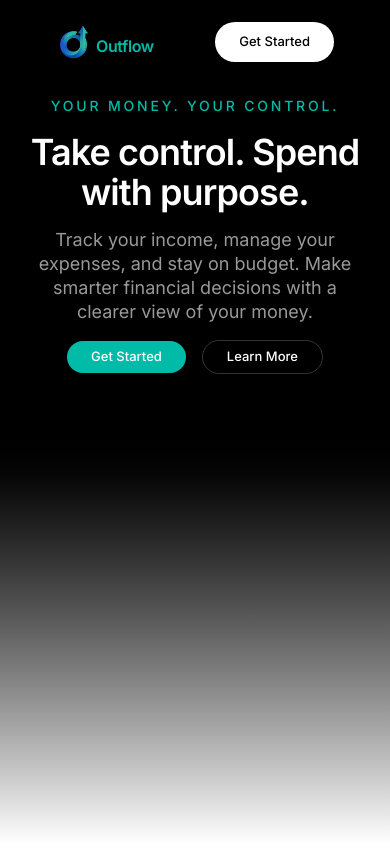
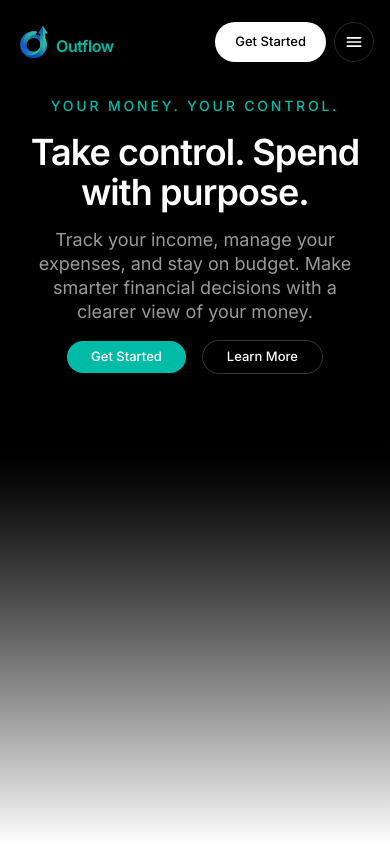
Before and after one commit to JhonFrancisDelaCruz/Expense-Tracker, a React (Vite) app: page / in a window 390 px wide. Shown: the top 868 px of the page. Built offline with nearby package versions, Linux system fonts and the light colour scheme.

Commit message:
Fix the reponsiveness for moblie

```diff
--- a/index.html
+++ b/index.html
@@ -2,7 +2,7 @@
 <html lang="en">
   <head>
     <meta charset="UTF-8" />
-    <meta name="viewport" content="width=device-width, initial-scale=1.0" />
+    <meta name="viewport" content="width=device-width, initial-scale=1.0, viewport-fit=cover" />
     <style>
       html, body { background: #11161b; color: #e9eef1; }
     </style>
--- a/src/components/HeroSection.jsx
+++ b/src/components/HeroSection.jsx
@@ -1,24 +1,28 @@
+import { useState } from "react";
+
 const links = ["Home", "Features", "About", "Contact"];
 
 function Logo() {
   return (
     <a href="#" className="flex items-center gap-1">
-      <img src="/public/favicon.png" alt="Outflow logo" className="h-9 w-9 object-contain" />
+      <img src="/favicon.png" alt="Outflow logo" className="h-9 w-9 object-contain" />
       <span className="inline-block translate-y-1 text-[19x] font-semibold tracking-tight text-teal-500">Outflow</span>
     </a>
   );
 }
 
 export default function HeroSection() {
+  const [menuOpen, setMenuOpen] = useState(false);
+
   return (
-   <header className="absolute top-0 left-0 z-50 w-full bg-transparent text-white">
-      <nav className="mx-auto flex h-[84px] max-w-[1420px] items-center justify-between px-14">
+    <header className="absolute top-0 left-0 z-50 w-full bg-transparent text-white">
+      <nav className="relative mx-auto flex h-[84px] max-w-[1420px] items-center justify-between px-4 sm:px-8 lg:px-14">
         {/* Left: logo */}
         <div className="flex-1">
           <Logo />
         </div>
 
-        {/* Center: pill nav */}
+        {/* Center: pill nav (tablet and up) */}
         <ul className="hidden items-center gap-9 rounded-full border border-white/10 bg-white/[0.04] px-20 py-1.5 md:flex">
           {links.map((link) => (
             <li key={link}>
@@ -32,12 +36,49 @@ export default function HeroSection() {
           ))}
         </ul>
 
-        {/* Right: CTA */}
-        <div className="flex flex-1 justify-end">
-          <a href="#get-started" className="rounded-full bg-white px-6 py-2.5 text-[13px] font-medium text-black transition hover:bg-white/85">
+        {/* Right: CTA + phone menu button */}
+        <div className="flex flex-1 items-center justify-end gap-2">
+          <a href="#get-started" className="whitespace-nowrap rounded-full bg-white px-5 py-2.5 text-[13px] font-medium text-black transition hover:bg-white/85 sm:px-6">
             Get Started
           </a>
+
+          <button
+            type="button"
+            aria-label={menuOpen ? "Close menu" : "Open menu"}
+            aria-expanded={menuOpen}
+            aria-controls="mobile-menu"
+            onClick={() => setMenuOpen((open) => !open)}
+            className="grid size-10 shrink-0 place-items-center rounded-full border border-white/15 text-white transition hover:bg-white/10 md:hidden"
+          >
+            <svg viewBox="0 0 24 24" className="size-5" fill="none" stroke="currentColor" strokeWidth="2" strokeLinecap="round" aria-hidden="true">
+              {menuOpen ? (
+                <path d="M6 6l12 12M18 6L6 18" />
+              ) : (
+                <path d="M4 7h16M4 12h16M4 17h16" />
+              )}
+            </svg>
+          </button>
         </div>
+
+        {/* Phone menu: drops down under the header */}
+        {menuOpen && (
+          <ul
+            id="mobile-menu"
+            className="absolute inset-x-4 top-[76px] rounded-2xl border border-white/10 bg-black/90 p-2 backdrop-blur sm:inset-x-8 md:hidden"
+          >
+            {links.map((link) => (
+              <li key={link}>
+                <a
+                  href={`#${link.toLowerCase()}`}
+                  onClick={() => setMenuOpen(false)}
+                  className="block rounded-xl px-4 py-3 text-sm text-white/90 transition-colors hover:bg-white/10 hover:text-white"
+                >
+                  {link}
+                </a>
+              </li>
+            ))}
+          </ul>
+        )}
       </nav>
     </header>
   );
--- a/src/components/formStyles.js
+++ b/src/components/formStyles.js
@@ -1,2 +1,2 @@
 export const inputClass =
-  "h-10 w-full min-w-0 rounded-lg border border-line bg-page px-3 text-sm text-ink placeholder:text-muted focus-visible:outline-2 focus-visible:outline-accent";
+  "h-10 w-full min-w-0 rounded-lg border border-line bg-page px-3 text-base text-ink sm:text-sm placeholder:text-muted focus-visible:outline-2 focus-visible:outline-accent";
--- a/src/constants/formStyles.js
+++ b/src/constants/formStyles.js
@@ -1,4 +1,4 @@
 // Shared form input and control styles.
 // `min-w-0` and `w-full` prevent form elements from overflowing screens on mobile devices.
 export const inputClass =
-  "h-10 w-full min-w-0 rounded-lg border border-line bg-page px-3 text-sm text-ink placeholder:text-muted focus-visible:outline-2 focus-visible:outline-accent";
+  "h-10 w-full min-w-0 rounded-lg border border-line bg-page px-3 text-base text-ink sm:text-sm placeholder:text-muted focus-visible:outline-2 focus-visible:outline-accent";
--- a/src/pages/Home.jsx
+++ b/src/pages/Home.jsx
@@ -5,7 +5,7 @@ export default function Home({ onGetStarted }) {
     <div>
       <HeroSection />
 
-      <div className="motto flex min-h-[100vh] flex-col items-center justify-start space-y-4 bg-gradient-to-b from-black via-black to-white px-6 pt-24 text-center">
+      <div className="motto flex min-h-dvh flex-col items-center justify-start space-y-4 bg-gradient-to-b from-black via-black to-white px-6 pt-24 text-center">
         <p className="text-sm font-medium tracking-[0.2em] text-teal-500">
           YOUR MONEY. YOUR CONTROL.
         </p>
@@ -40,7 +40,7 @@ export default function Home({ onGetStarted }) {
       </div>
 
       <section>
-        <div className="min-h-[100vh] bg-white"></div>
+        <div className="min-h-dvh bg-white"></div>
       </section>
     </div>
   );
```
Also changed, not shown: 1 other file (tests, documents, lock files or other folders).
